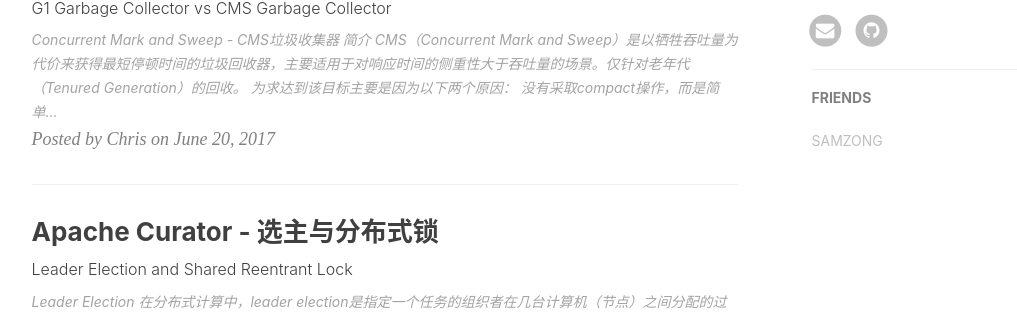
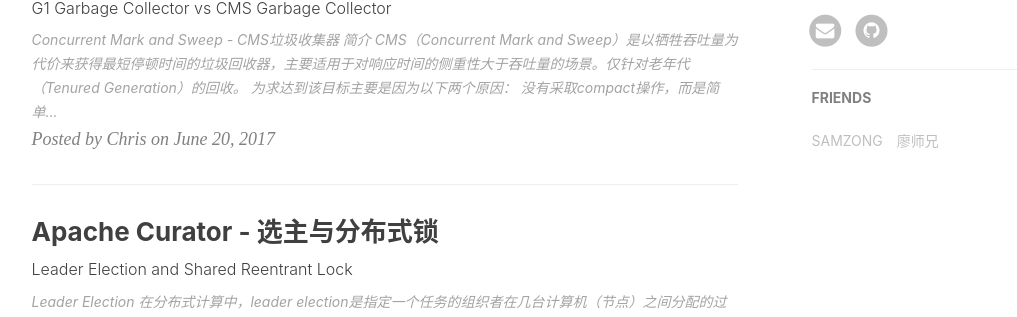
Before and after one commit to prontera/prontera.github.io, a Jekyll site: the page built from index.html, in a window 1280 px wide and 900 px high, scrolled down 885 px. Shown: the part 128-445 px from the top of the window, without its empty margins (136-1153 px from the left). Built offline with Jekyll 4.4.1, drawn with Linux system fonts in a browser that asks for light colours; nearby versions of some CDN libraries; the list of posts is cut into pages by our own code; comment, search, counter and statistics services are not loaded.

Commit message:
add friends

```diff
--- a/_config.yml
+++ b/_config.yml
@@ -68,5 +68,9 @@ friends: [
   {
     title: "SAMZONG",
     href: "https://samzong.me/"
+  },
+  {
+    title: "廖师兄",
+    href: "http://www.liaoshixiong.cn/"
   }
 ]
```
